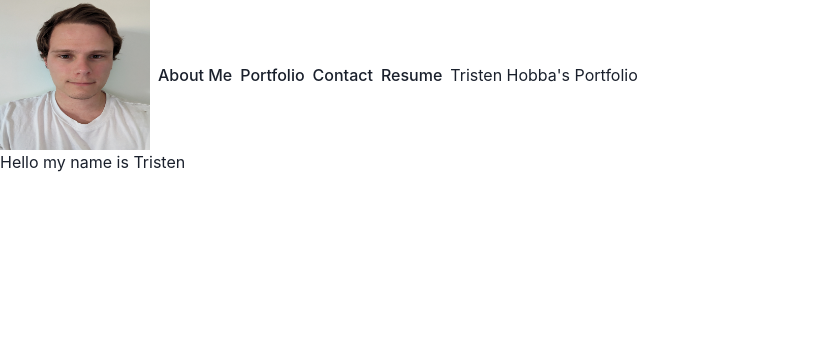
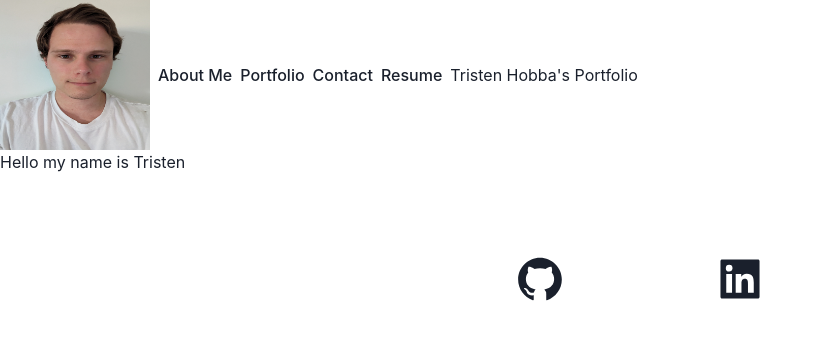
Before and after one commit to Tristenh/Tristen-Hobba-Portfolio, a React (Vite) app in the folder Tristen-Hobba-Portfolio/: page / in a window 1280 px wide. Shown: the top 340 px of the page, without its empty margins (0-823 px from the left). Built offline with nearby package versions, Linux system fonts and the light colour scheme.

Commit message:
in App.jsx added footer, has links to my github and linkedIn, styled using Chakra classes

```diff
--- a/Tristen-Hobba-Portfolio/src/App.jsx
+++ b/Tristen-Hobba-Portfolio/src/App.jsx
@@ -1,7 +1,8 @@
 // import `ChakraProvider` component
-import { ChakraProvider } from "@chakra-ui/react";
+import { ChakraProvider, HStack, Center } from "@chakra-ui/react";
 // Bringing in the required import from 'react-router-dom'
 import { Outlet } from "react-router-dom";
+import { AiFillGithub, AiFillLinkedin } from "react-icons/ai";
 // import Header
 import Header from "./components/Header";
 
@@ -11,6 +12,16 @@ function App() {
     <ChakraProvider>
       <Header />
       <Outlet />
+      <Center mt={"5rem"} w="100vw">
+        <HStack spacing="150px">
+          <a href="https://github.com/Tristenh">
+            <AiFillGithub size={"50px"} />
+          </a>
+          <a href="https://www.linkedin.com/in/tristen-hobba-a06a131b3/">
+            <AiFillLinkedin size={"50px"} />
+          </a>
+        </HStack>
+      </Center>
     </ChakraProvider>
   );
 }
```
